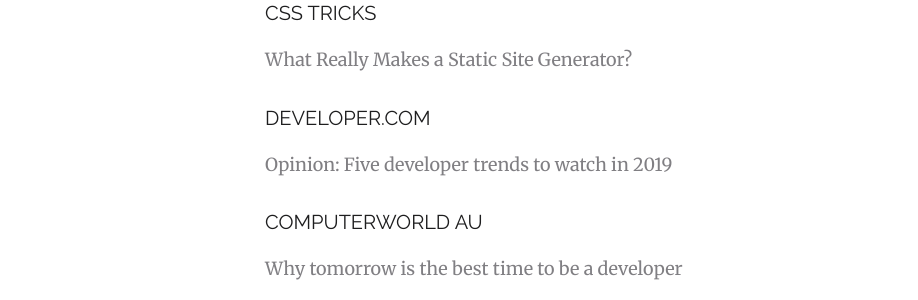
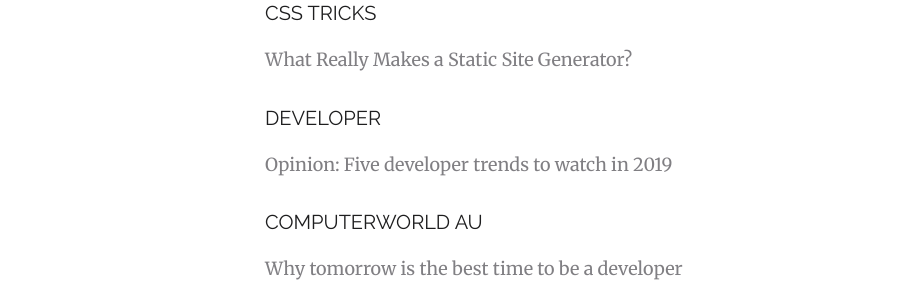
Before and after one commit to remotesynth/remotesynth.github.io, a Jekyll site: the page built from publications/index.html, in a window 1280 px wide and 900 px high, scrolled down 767 px. Shown: the part 154-454 px from the top of the window, without its empty margins (0-918 px from the left). Built offline with Jekyll 4.4.1, drawn with Linux system fonts in a browser that asks for light colours; a script that is not in the unit is left out.

Commit message:
minor fix

```diff
--- a/_data/publications.yaml
+++ b/_data/publications.yaml
@@ -9,7 +9,7 @@
     articles:
       - title: "What Really Makes a Static Site Generator?"
         URL: "https://css-tricks.com/really-makes-static-site-generator/"
-  - name: "Developer.com"
+  - name: "Developer"
     articles:
       - title: "Opinion: Five developer trends to watch in 2019"
         URL: https://www.developer-tech.com/news/2019/may/16/opinion-five-developer-trends-2019/
```
